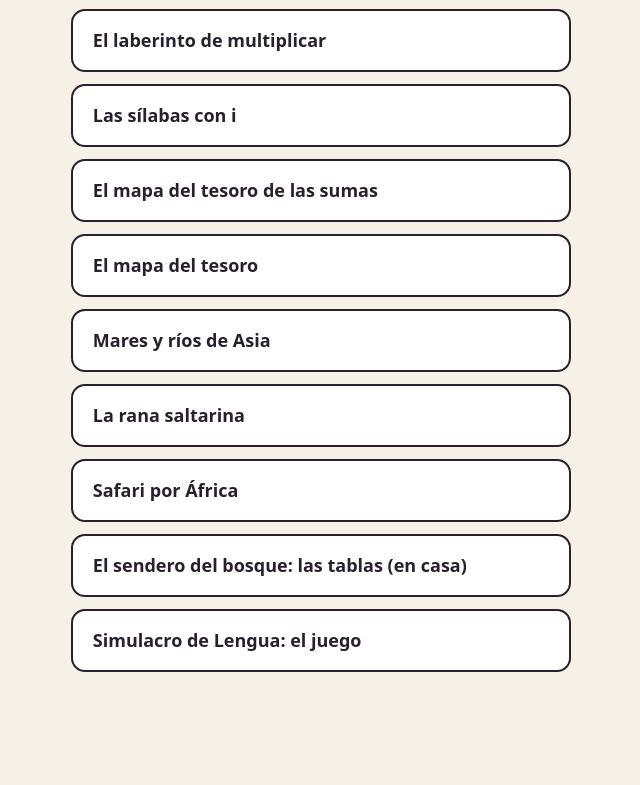
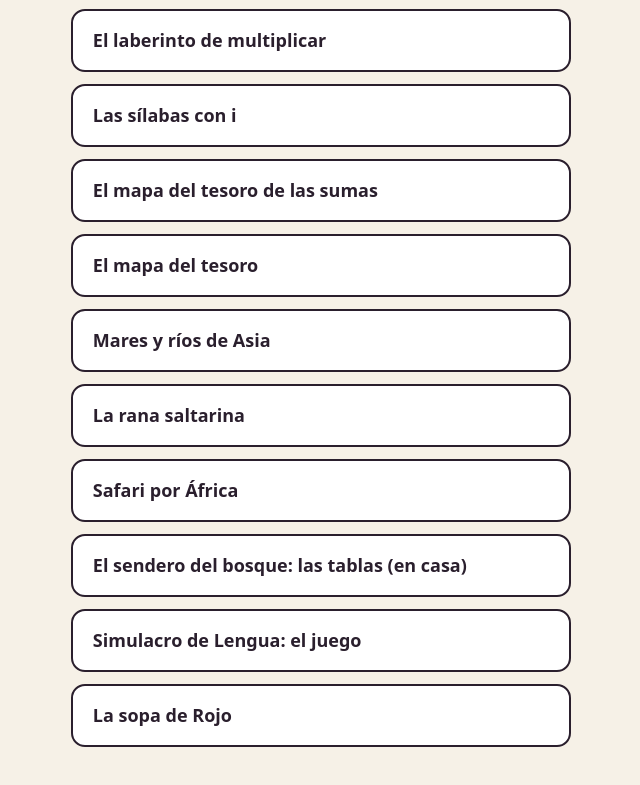
Before and after one commit to ncandreina-droid/juegos, a plain HTML site: page index.html in a window 1280 px wide. Shown: the part 1212-1997 px from the top of the page, without its empty margins (319-959 px from the left). Before the commit the page ends 1928 px from the top, so only its background shows below. Drawn offline with Linux system fonts and the light colour scheme.

Commit message:
Actualiza el índice

```diff
--- a/index.html
+++ b/index.html
@@ -24,4 +24,5 @@
 <a href="safari-por-africa.html">Safari por África</a>
 <a href="sendero-del-bosque-tablas.html">El sendero del bosque: las tablas (en casa)</a>
 <a href="simulacro-lengua-la-postal.html">Simulacro de Lengua: el juego</a>
+<a href="sopa-de-letras-rojo.html">La sopa de Rojo</a>
 </main></body></html>
```
